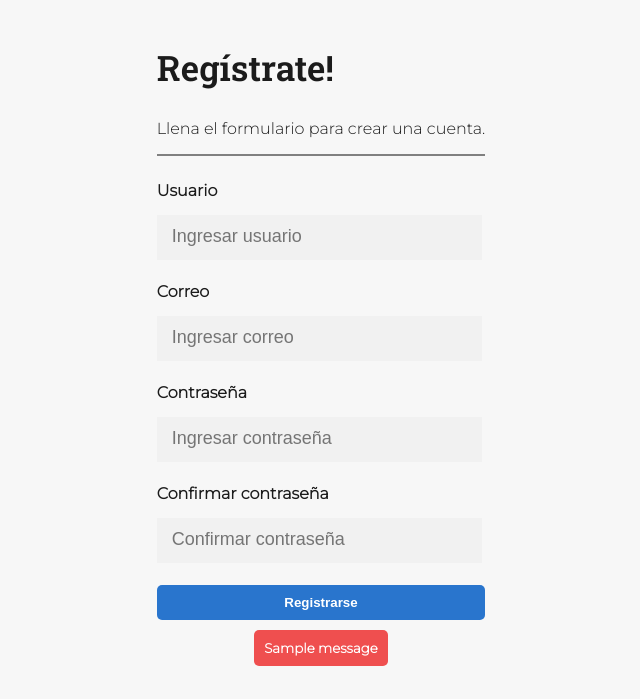
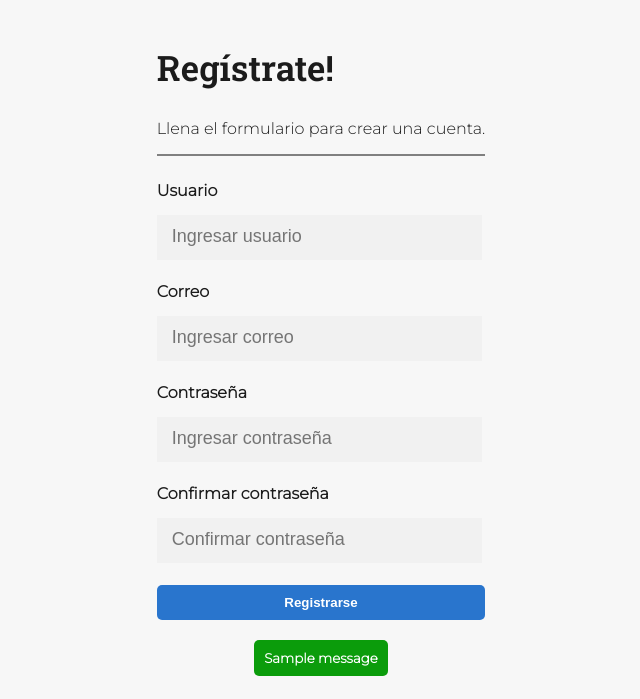
Before and after one commit to Bryanacosta3205/meteorologio, a Flask app: page /signup in a window 1280 px wide. Shown: the part 101-800 px from the top of the page, without its empty margins (319-959 px from the left). Run offline with Flask 2, Linux system fonts and the light colour scheme; tables that the repository leaves empty hold one stand-in row (values such as "Sample post"); one stand-in notice (Sample message) is shown; some libraries are stand-ins or nearby versions.

Commit message:
20210125 3 feedback color

```diff
--- a/app.py
+++ b/app.py
@@ -153,7 +153,7 @@ def signup():
         pwd = request.form["psw"]
         vpwd = request.form["psw-repeat"]
         if pwd != vpwd:
-            flash ("Las contraseñas no coinciden!")
+            flash ("Las contraseñas no coinciden!","error")
             return render_template("signup.html")
         else:
             name = request.form["user"]
@@ -169,13 +169,13 @@ def signup():
                 msg.html = render_template('email.html',user=name,passwd=request.form["psw"])
                 mail.send(msg)
 
-                flash("Hemos enviado un correo de verificación a {}".format(correo))
+                flash("Hemos enviado un correo de verificación a {}".format(correo),"success")
 
             except IntegrityError as error:
                 db.session.rollback()
-                flash(str((error.orig.diag.message_detail)))
+                flash(str((error.orig.diag.message_detail)),"error")
             except DataError as derror:
-                flash(str((derror.orig.diag.message_primary)))
+                flash(str((derror.orig.diag.message_primary)),"error")
 
         return render_template("signup.html")
 
@@ -195,9 +195,9 @@ def login():
                 if current_user.is_authenticated:
                     return redirect("/")
             else:
-                flash("usuario o contraseña inválidos ")
+                flash("usuario o contraseña inválidos ","error")
         else:
-            flash("Usuario o contraseña inválidos")
+            flash("Usuario o contraseña inválidos","error")
 
     return render_template("login.html")
 
--- a/static/style.css
+++ b/static/style.css
@@ -1,3 +1,20 @@
+
+.alert{
+    margin-top: 20px;
+    border-radius: 5px;
+    padding: 10px;
+    color: white;
+    font-weight: 800;
+}
+
+.alert.error{
+    background: #ef4f4f;
+}
+
+.alert.success{
+    background: rgb(11, 156, 11);
+}
+
 
 .weather-card{
     display: flex;
--- a/templates/signup.html
+++ b/templates/signup.html
@@ -31,13 +31,13 @@
         </div>
 
 
-            {% with messages = get_flashed_messages() %}
+        {% with messages = get_flashed_messages(with_categories=true) %}
         {% if messages %}
         <div class=flashes style="display: flex; justify-content: center;">
-                {% for message in messages %}
-                <small
-                    style="margin-top: 10px;border-radius: 5px;padding: 10px;background: #ef4f4f;;color: white;font-weight: 800;">{{
-                    message }}</small>
+            {% for category,message in messages %}
+            <small class="alert {{category}}">
+                {{message }}
+            </small>
             {% endfor %}
         </div>
         {% endif %}
```
Also changed, not shown: templates/login.html (+6 -6 lines). Lines whose indentation alone changed are shown as unchanged.
